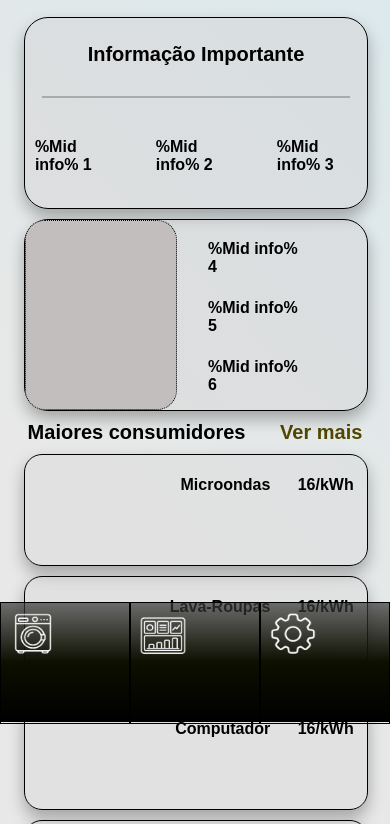
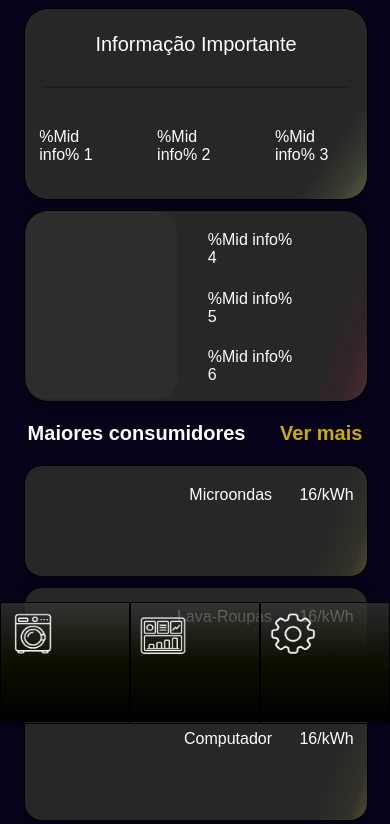
Before and after one commit to gustavomiller00/App-Development-, a plain HTML site: page dashboard.html in a window 390 px wide. Shown: the part 122-946 px from the top of the page. Drawn offline with Linux system fonts and the light colour scheme.

Commit message:
Alterações de responsividade para tablet

```diff
--- a/dashboard.css
+++ b/dashboard.css
@@ -4,92 +4,90 @@
 /* Computador */
 
 /* Tablet */
-@media (min-width: 769px) and (max-width: 1024px) {
+@media (min-width: 600px) and (max-width: 1024px) {
 
     body {
-        background: #c2bebe;
-        background: radial-gradient(circle, rgba(194, 190, 190, 1) 0%, rgba(232, 232, 232, 1) 50%, rgba(224, 224, 224, 1) 100%);
+        background-color: #07031b;
         max-height: 100%;
-        font-size: large;
-        color: brown;
-    }
-
-}
-
-
-
-/* Celular */
-@media (max-width: 768px) {
-
-    body {
-        background: #c2bebe;
-        background: linear-gradient(45deg, rgba(42, 0, 156, 0.281) 0%, rgba(232, 232, 232, 1) 25%, rgba(232, 232, 232, 1) 50%, rgba(1, 101, 126, 0.144) 100%);
-        background-repeat: no-repeat;
-        max-height: 100%;
-        padding: 4%;
-        padding-bottom: 140px;
+        padding: 0px 2% 4% 4%;
+        padding-left: 50px;
 
         font-family: Arial, Helvetica, sans-serif;
         font-size: 200;
-        color: black;
-        font-weight: bold;
+        color: rgb(255, 254, 254);
     }
 
     /* Bottom Menu */
 
     .menu {
-        background: linear-gradient(360deg, rgb(0, 0, 0) 0%, rgb(13, 15, 0) 50%, rgba(58, 58, 58, 0.7) 100%);
+        background-color:rgb(13, 9, 44);
         background-repeat: no-repeat;
-        width: 100%;
-        height: 120px;
+        width: 45px;
+        height: 100%;
         position: fixed;
-        bottom: 0;
         left: 0;
         cursor: pointer;
         z-index: 100;
 
         display: flex;
-        flex-direction: row;
-        justify-content: center;
+        flex-direction: column;
+        justify-content: top;
 
     }
 
     .menu a {
-        width: 100%;
-        height: 100%;
+        width: 50px;
+        height: 50px;
         border: 1px solid black;
         transition-duration: 0.35s ease;
-        perspective: 300px;
+        border-radius: 12px;
 
     }
 
     .menu a:hover {
-        background: linear-gradient(360deg, rgba(176, 189, 1, 0.5) 0%, rgba(0, 0, 0, 0.219) 50%, rgba(0, 0, 0, 0) 100%);
-        perspective: 600px;
+        background-color:rgba(112, 114, 2, 0.733);
     }
 
     .menu img {
-        width: 50%;
-        height: 50%;
+        width: 100%;
+        height: 100%;
         justify-content: center;
-
+        align-items: center;
     }
 
     /* Dashboard */
 
-    .global-divs{
+    .top-dash {
         display: flex;
+        flex-direction: column;
+        gap: 2%;
+        padding: 10px 0px 30px 10px;
+    }
+
+    #text-a {
+        font-size: 38px;
+        font-weight: bold;
+    }
+    #text-b {
+        font-size: 20px;
     }
 
     .dash-card {
-        background-color: rgba(206, 202, 202, 0.349);
+        background: linear-gradient(
+        125deg,
+        #272727 0%,
+        #272727 85%,
+        #363b30 93%,
+        #585c41 100%);
         width: 100%;
         height: 190px;
+
         border: 1px solid rgb(0, 0, 0);
         border-radius: 24px;
         position: relative;
         margin-bottom: 10px;
         box-shadow: 0 8px 16px rgba(0, 0, 0, 0.295);
+
         display: flex;
         flex-direction: column;
         justify-content: center;
@@ -145,13 +143,20 @@
     }
 
     .consume-card {
-        background-color: rgba(206, 202, 202, 0.349);
+        background: linear-gradient(
+        110deg,
+        #272727 0%,
+        #272727 85%,
+        #3f2e2ec5 93%,
+        #502e2e 100%);
         width: 100%;
         height: 190px;
+
         border: 1px solid rgb(0, 0, 0);
         border-radius: 24px;
         position: relative;
         margin-bottom: 10px;
+
         display: block;
         box-shadow: 0 8px 16px rgba(0, 0, 0, 0.295);
     }
@@ -172,18 +177,24 @@
     .graphics {
         width: 44%;
         height: 99%;
-        background-color: #c2bebe;
+        background-color: #c2bebe0a;
         position: static;
         border-radius: 20px;
-        border: 1px dotted black;
         position: relative;
         z-index: 2;
+        margin-left: 2px;
     }
 
     .element-consumidores {
-        background-color: rgba(206, 202, 202, 0.247);
+        background: linear-gradient(
+        110deg,
+        #272727 0%,
+        #272727 85%,
+        #3e3f2ec5 95%,
+        #504e2e 100%);
         width: 100%;
         height: 110px;
+
         border: 1px solid rgb(0, 0, 0);
         border-radius: 18px;
         margin-bottom: 10px;
@@ -208,12 +219,276 @@
         display: flex;
         align-items: center;
         justify-content: space-between;
-        padding: 0px 4px 10px 4px;
+        padding: 10px 4px 20px 4px;
     }
 
     .ver-mais a{
         text-decoration: none;
-        color: rgb(82, 70, 1);
+        color: rgb(202, 172, 0);
+    }
+
+}
+
+
+
+
+
+
+
+
+
+
+
+
+
+
+
+
+
+
+
+
+
+
+
+
+
+
+
+
+
+
+
+
+
+
+
+
+
+/* Celular */
+@media (min-width: 280px) and (max-width: 599px) {
+
+    body {
+        background-color: #07031b;
+        max-height: 100%;
+        padding: 4%;
+        padding-bottom: 140px;
+
+        font-family: Arial, Helvetica, sans-serif;
+        font-size: 200;
+        color: rgb(255, 254, 254);
+    }
+
+    /* Bottom Menu */
+
+    .menu {
+        background: linear-gradient(360deg, rgb(0, 0, 0) 0%, rgb(13, 15, 0) 50%, rgba(58, 58, 58, 0.7) 100%);
+        background-repeat: no-repeat;
+        width: 100%;
+        height: 120px;
+        position: fixed;
+        bottom: 0;
+        left: 0;
+        cursor: pointer;
+        z-index: 100;
+
+        display: flex;
+        flex-direction: row;
+        justify-content: center;
+
+    }
+
+    .menu a {
+        width: 100%;
+        height: 100%;
+        border: 1px solid black;
+        transition-duration: 0.35s ease;
+        perspective: 300px;
+
+    }
+
+    .menu a:hover {
+        background: linear-gradient(360deg, rgba(176, 189, 1, 0.5) 0%, rgba(0, 0, 0, 0.219) 50%, rgba(0, 0, 0, 0) 100%);
+        perspective: 600px;
+    }
+
+    .menu img {
+        width: 50%;
+        height: 50%;
+        justify-content: center;
+
+    }
+
+    /* Dashboard */
+
+    .top-dash {
+        display: flex;
+        flex-direction: column;
+        gap: 2%;
+        padding: 10px 0px 30px 10px;
+    }
+
+    #text-a {
+        font-size: 38px;
+        font-weight: bold;
+    }
+    #text-b {
+        font-size: 20px;
+    }
+
+    .dash-card {
+        background: linear-gradient(
+        125deg,
+        #272727 0%,
+        #272727 85%,
+        #363b30 93%,
+        #585c41 100%);
+        width: 100%;
+        height: 190px;
+
+        border: 1px solid rgb(0, 0, 0);
+        border-radius: 24px;
+        position: relative;
+        margin-bottom: 10px;
+        box-shadow: 0 8px 16px rgba(0, 0, 0, 0.295);
+
+        display: flex;
+        flex-direction: column;
+        justify-content: center;
+        align-items: center;
+        gap: 30px;
+    }
+
+    .linha {
+        background-color: rgba(0, 0, 0, 0.233);
+        width: 90%;
+        height: 2px;
+    }
+
+    #Top-info {
+        font-size: 20px;
+    }
+
+    .dash-card-var {
+        display: flex;
+        flex-direction: row;
+        justify-content: space-between;
+        gap: 20px;
+
+    }
+
+    .dash-card-text {
+        display: flex;
+        margin: 3%;
+    }
+
+    .consume-card-text {
+        margin: 3%;
+        margin-top: 20px;
+    }
+
+    .template-consume-text {
+        display: flex;
+        flex-direction: column;
+        justify-items: right;
+        padding-left: 8%;
+
+    }
+
+    .dashboard {
+        display: flex;
+        gap: 10px;
+    }
+
+    .global-divs {
+    display: block;
+    flex-direction: column;
+    gap: 10px;
+    }
+
+    .consume-card {
+        background: linear-gradient(
+        110deg,
+        #272727 0%,
+        #272727 85%,
+        #3f2e2ec5 93%,
+        #502e2e 100%);
+        width: 100%;
+        height: 190px;
+
+        border: 1px solid rgb(0, 0, 0);
+        border-radius: 24px;
+        position: relative;
+        margin-bottom: 10px;
+
+        display: block;
+        box-shadow: 0 8px 16px rgba(0, 0, 0, 0.295);
+    }
+
+    .consume-card {
+        position: relative;
+        display: flex;
+        flex-direction: row;
+    }
+
+
+    .consume-card a {
+        position: relative;
+        inset: 0;
+        z-index: 1;
+    }
+
+    .graphics {
+        width: 44%;
+        height: 99%;
+        background-color: #c2bebe0a;
+        position: static;
+        border-radius: 20px;
+        position: relative;
+        z-index: 2;
+        margin-left: 2px;
+    }
+
+    .element-consumidores {
+        background: linear-gradient(
+        110deg,
+        #272727 0%,
+        #272727 85%,
+        #3e3f2ec5 95%,
+        #504e2e 100%);
+        width: 100%;
+        height: 110px;
+
+        border: 1px solid rgb(0, 0, 0);
+        border-radius: 18px;
+        margin-bottom: 10px;
+        box-shadow: 0 8px 16px rgba(0, 0, 0, 0.295);
+
+        display: flex;
+        position: relative;
+        flex-direction: row;
+        justify-content: end;
+    }
+
+    .element-consumidores span {
+        display: flex;
+        gap: 20px;
+        padding: 6% 4%;
+    }
+
+    .tittle-consumidores {
+        font-size: 20px;
+        font-weight: bold;
+
+        display: flex;
+        align-items: center;
+        justify-content: space-between;
+        padding: 10px 4px 20px 4px;
+    }
+
+    .ver-mais a{
+        text-decoration: none;
+        color: rgb(202, 172, 0);
     }
 
 
--- a/dashboard.html
+++ b/dashboard.html
@@ -34,9 +34,9 @@
 
     <div id="dashboard">
 
-        <div id="top-dash">
-            <h2>Olá %Nome%</h2>
-            <h1> Minha Casa </h1>
+        <div class="top-dash">
+            <a id="text-b">Olá %Nome%, bem vindo de volta!</a>
+            <a id="text-a"> Minha Casa </a>
         </div>
 
         <div class="global-divs">
```
